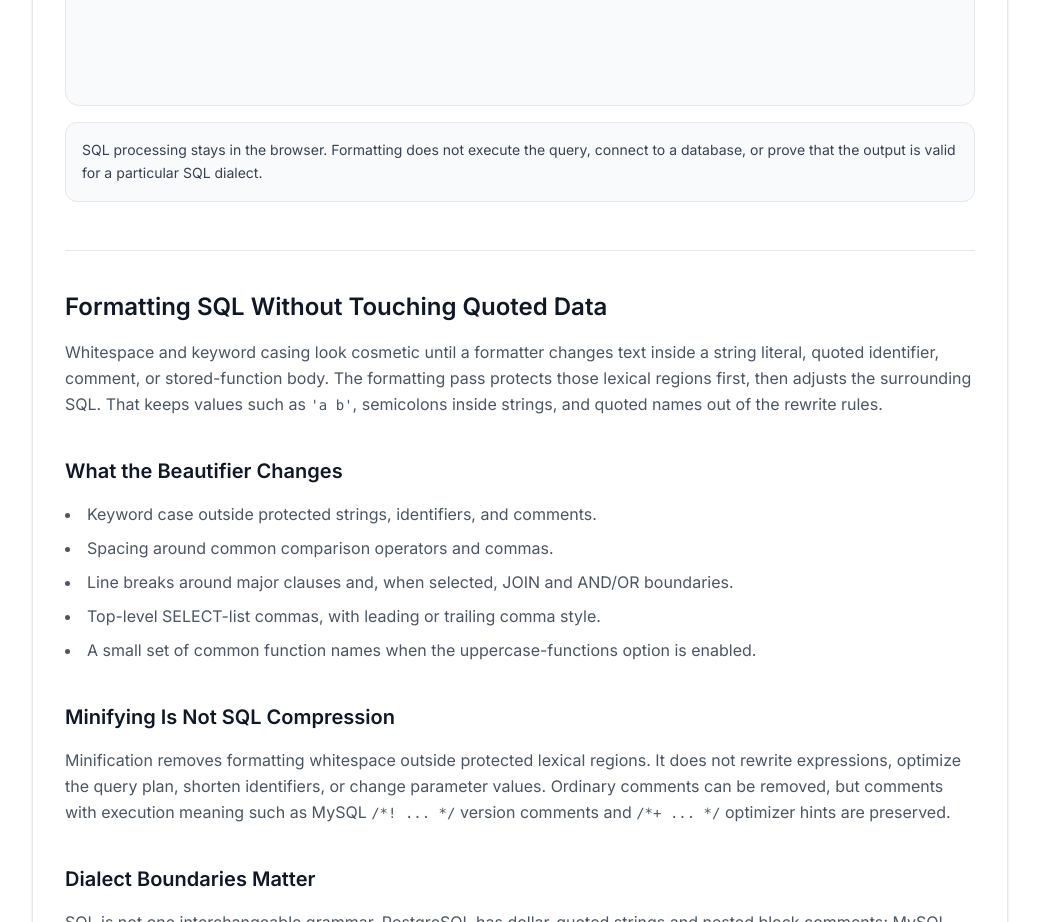
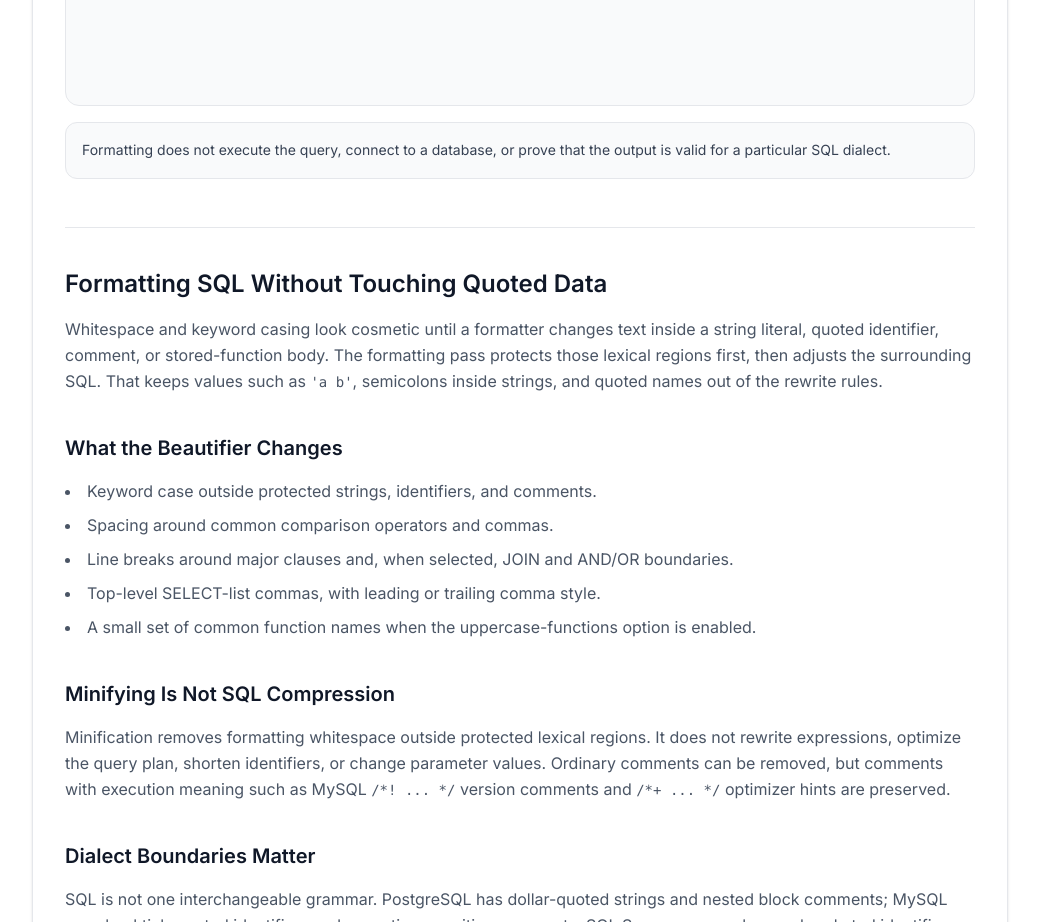
Before and after one commit to vaarunsonawwane-ops/yoryantra-new, a Next.js app: page /tools/sql-beautifier-minifier in a window 1280 px wide. Shown: the part 2100-3022 px from the top of the page, without its empty margins (120-1159 px from the left). Built offline with nearby package versions, Linux system fonts and the light colour scheme.

Commit message:
Update ToolClient.tsx

```diff
--- a/app/tools/sql-beautifier-minifier/ToolClient.tsx
+++ b/app/tools/sql-beautifier-minifier/ToolClient.tsx
@@ -583,7 +583,7 @@ export default function ToolClient() {
       </div>
 
       <div className="mt-4 rounded-xl border border-gray-200 bg-gray-50 p-4 text-sm leading-relaxed text-gray-700">
-        SQL processing stays in the browser. Formatting does not execute the query, connect to a database, or prove that the output is valid for a particular SQL dialect.
+        Formatting does not execute the query, connect to a database, or prove that the output is valid for a particular SQL dialect.
       </div>
 
       <section className="mt-12 border-t border-gray-200 pt-10 space-y-10">
```
